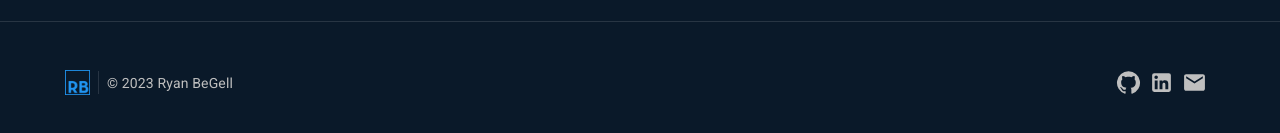
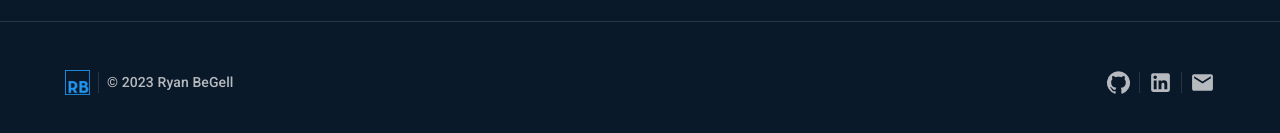
Before and after one commit to RyanBeGell/portfolio-site, a Next.js app: page /blog/posts/onions in a window 1280 px wide. Shown: the part 2257-2390 px from the top of the page. Built offline with nearby package versions, Linux system fonts and the light colour scheme; a web font is replaced by a local one.

Commit message:
footer styling change

```diff
--- a/src/components/portfolio/Footer/Footer.tsx
+++ b/src/components/portfolio/Footer/Footer.tsx
@@ -14,15 +14,25 @@ const Footer = () => {
         <Divider
           orientation="vertical"
           flexItem
-          sx={{ mx: '8px', my: '1px' }}
+          sx={{ mx: '8px', my: '2px' }}
         />
-        <Typography variant={'body2'} color="text.navFooter">
+        <Typography variant={'subtitle2'} color="text.secondary">
           &copy; {year} Ryan BeGell
         </Typography>
       </Box>
       <Box display="flex">
         <FooterIcon type="GitHub" />
+        <Divider
+          orientation="vertical"
+          flexItem
+          sx={{ mx: '8px', my: '2px' }}
+        />
         <FooterIcon type="LinkedIn" color="linkedInBlue" />
+        <Divider
+          orientation="vertical"
+          flexItem
+          sx={{ mx: '8px', my: '2px' }}
+        />
         <FooterIcon type="Email" color="gmailRed" />
       </Box>
     </Box>
--- a/src/components/portfolio/Footer/FooterIcon.tsx
+++ b/src/components/portfolio/Footer/FooterIcon.tsx
@@ -26,8 +26,7 @@ const FooterIcon = ({ type, color }: IconProps) => {
   return (
       <IconComponent
         sx={{
-          color: 'text.navFooter',
-          mr: '8px',
+          color: 'text.secondary',
           fontSize: '25px',
           '&:hover': {
             color: `var(--${color})`,
```
